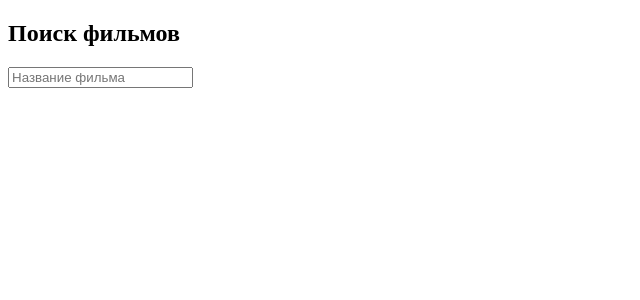
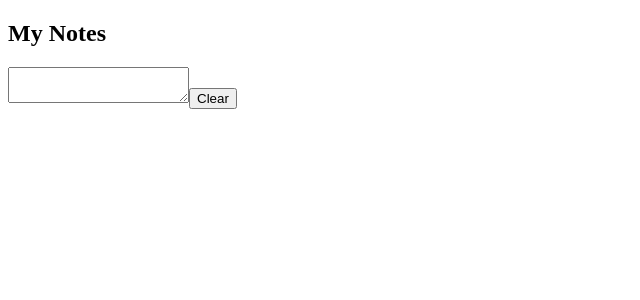
Before and after one commit to TulupaAnton/PracProps, a React (Vite) app: page / in a window 1280 px wide. Shown: the top 300 px of the page, without its empty margins (0-640 px from the left). Built offline with nearby package versions, Linux system fonts and the light colour scheme.

Commit message:
Practice UseEffect

```diff
--- /dev/null
+++ b/src/Area/Area.jsx
@@ -0,0 +1,25 @@
+import { useState, useEffect } from "react";
+
+export function Area() {
+  const [note, setNote] = useState(() => {
+    const saved = localStorage.getItem("note");
+    if (saved) {
+      return saved;
+    }
+    return "";
+  });
+
+  useEffect(() => {
+    localStorage.setItem("note", note);
+  }, [note]);
+
+  return (
+    <div>
+      <h2>My Notes</h2>
+
+      <textarea value={note} onChange={(e) => setNote(e.target.value)} />
+
+      <button onClick={() => setNote("")}>Clear</button>
+    </div>
+  );
+}
--- /dev/null
+++ b/src/Window/WindowWidth.jsx
@@ -0,0 +1,23 @@
+import { useEffect, useState } from "react";
+
+export function WindowWidth() {
+  const [width, setWidth] = useState(window.innerWidth);
+  function handleResize() {
+    setWidth(window.innerWidth);
+  }
+
+  useEffect(() => {
+    window.addEventListener("resize", handleResize);
+    return () => {
+      window.removeEventListener("resize", handleResize);
+    };
+  }, []);
+  useEffect(() => {
+    document.title = `Width of Page = ${width}`;
+  }, [width]);
+  return (
+    <div>
+      <h2>Width : {width} px</h2>
+    </div>
+  );
+}
--- a/src/main.jsx
+++ b/src/main.jsx
@@ -1,7 +1,9 @@
 import { StrictMode } from "react";
 import { createRoot } from "react-dom/client";
 import "./index.css";
-import { TitleChange } from "./TitleChange/TitleChange";
+import { WindowWidth } from "./Window/WindowWidth";
+import { Area } from "./Area/Area";
+// import { TitleChange } from "./TitleChange/TitleChange";
 // import { Timer } from "./timer";
 // import { TaskManager } from "./TaskManager/taskManager";
 // import { First } from "./1";
@@ -21,6 +23,8 @@ createRoot(document.getElementById("root")).render(
     {/* <TaskManager /> */}
     {/* <MovieManager /> */}
     {/* <Timer /> */}
-    <TitleChange />
+    {/* <TitleChange /> */}
+    {/* <WindowWidth /> */}
+    <Area />
   </StrictMode>,
 );
```
